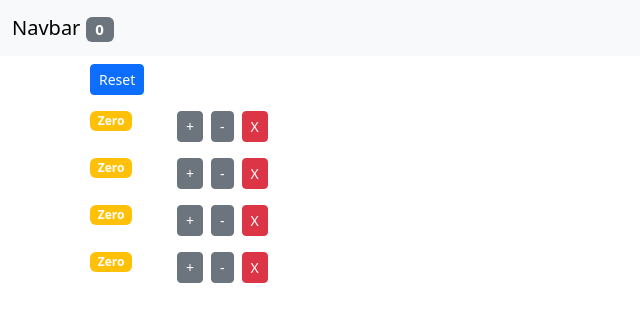
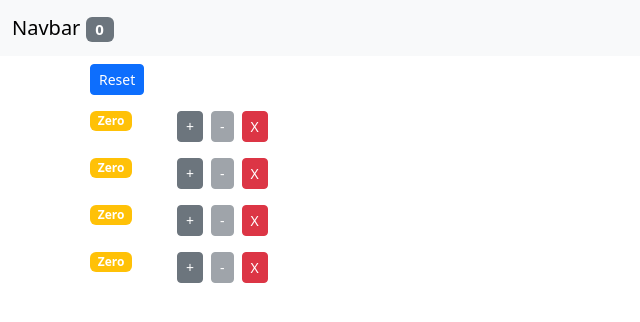
Before and after one commit to jabez-abija2399/React_projects, a React (Create React App) app in the folder counter-app/: page / in a window 1280 px wide. Shown: the top 322 px of the page, without its empty margins (0-640 px from the left). Built offline with nearby package versions, Linux system fonts and the light colour scheme.

Commit message:
Add decrement button disable functionality in Counter component

```diff
--- a/counter-app/src/components/counter.jsx
+++ b/counter-app/src/components/counter.jsx
@@ -18,6 +18,7 @@ class Counter extends Component { // Define Counter class component
           <button
             onClick={() => this.props.onDecrement(this.props.counter)} // Decrement button with onClick event
             className="btn btn-secondary btn-sm m-2" // Bootstrap button classes with margin
+            disabled={this.props.counter.value === 0} // Disable button if counter value is 0
           >
             -
           </button>
```
